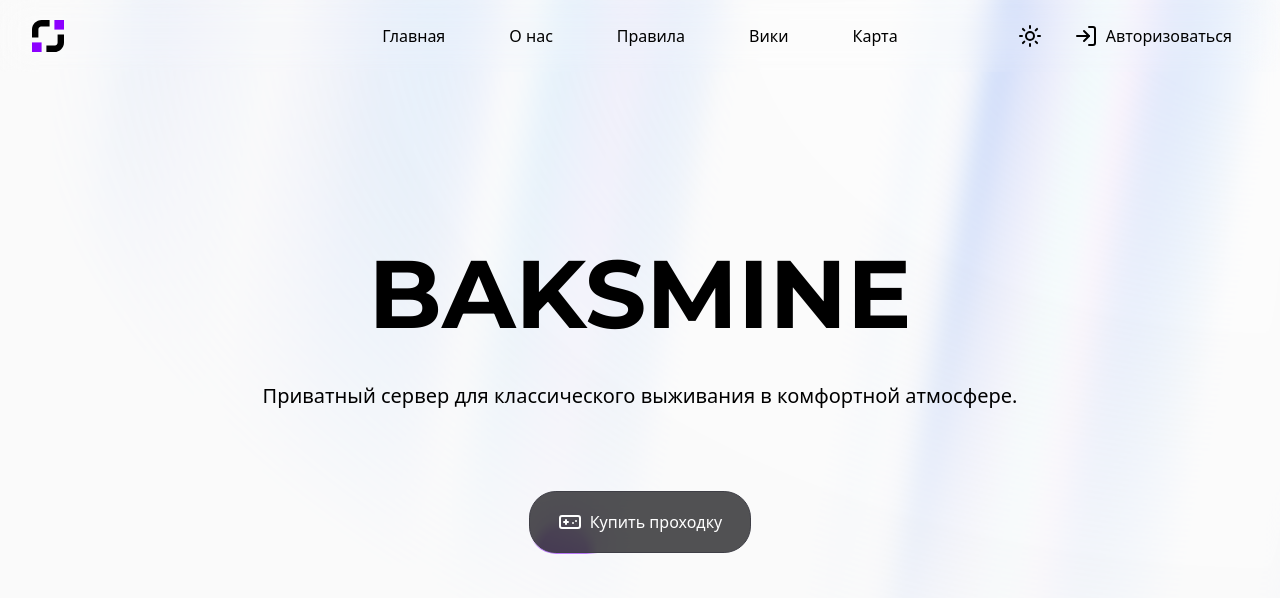
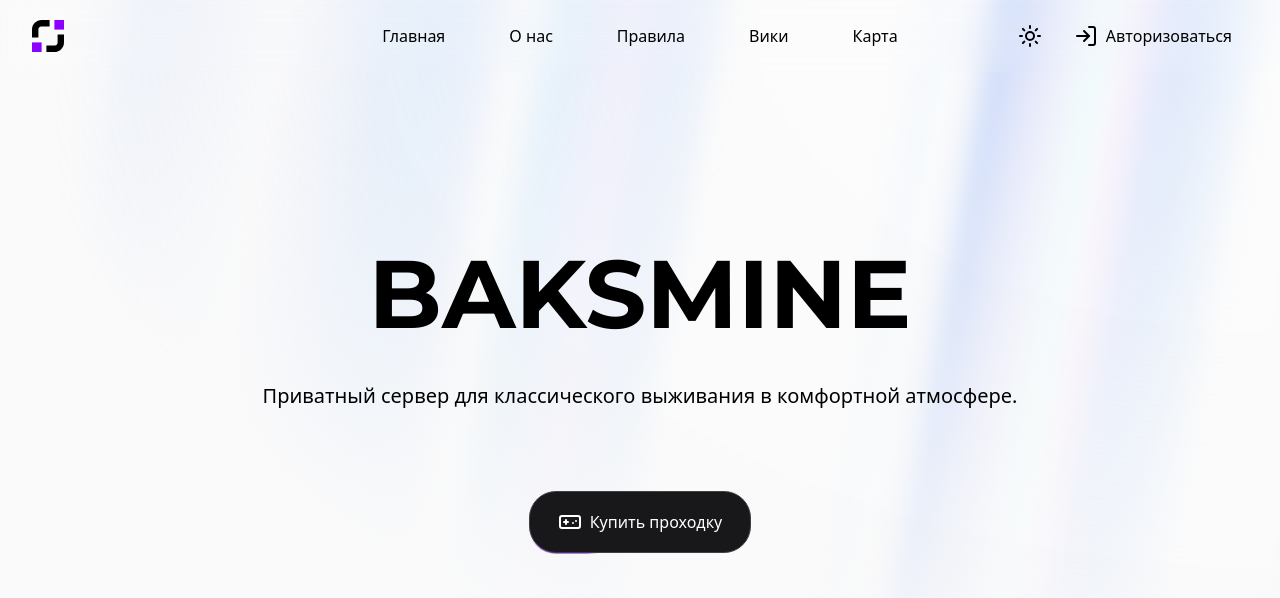
Before and after one commit to ShotMeow/baksmine, a Next.js app: page / in a window 1280 px wide. Shown: the top 598 px of the page. Built offline with nearby package versions, Linux system fonts and the light colour scheme.

Commit message:
Fixed: home page button

```diff
--- a/app/page.tsx
+++ b/app/page.tsx
@@ -19,7 +19,7 @@ const Home: FC = () => {
           }
         />
       </p>
-      <div className="mt-10 animate-show md:mt-20">
+      <div className="mt-10 md:mt-20">
         <Button>
           <Gamepad />
           Купить проходку
--- a/src/features/theme/components/MovingBorder.tsx
+++ b/src/features/theme/components/MovingBorder.tsx
@@ -12,7 +12,6 @@ import clsx from "clsx";
 export function Button({
   borderRadius = "1.75rem",
   children,
-  as: Component = "button",
   containerClassName,
   borderClassName,
   duration,
@@ -21,7 +20,6 @@ export function Button({
 }: {
   borderRadius?: string;
   children: React.ReactNode;
-  as?: any;
   containerClassName?: string;
   borderClassName?: string;
   duration?: number;
@@ -29,7 +27,10 @@ export function Button({
   [key: string]: any;
 }) {
   return (
-    <Component
+    <motion.button
+      initial={{ scale: 0, filter: "blur(10px)", opacity: 0 }}
+      animate={{ scale: 1, filter: "blur(0px)", opacity: 1 }}
+      transition={{ duration: 2 }}
       className={clsx(
         "relative h-16 w-56 overflow-hidden bg-transparent p-px text-xl ",
         containerClassName,
@@ -55,7 +56,7 @@ export function Button({
 
       <div
         className={clsx(
-          "relative flex size-full items-center justify-center gap-2 border border-zinc-700 bg-zinc-800/[0.8] text-base font-medium text-white antialiased backdrop-blur-xl",
+          "relative flex size-full items-center justify-center gap-2 border border-zinc-700 bg-zinc-900 text-base font-medium text-white antialiased backdrop-blur-xl",
           className,
         )}
         style={{
@@ -64,7 +65,7 @@ export function Button({
       >
         {children}
       </div>
-    </Component>
+    </motion.button>
   );
 }
 
--- a/tailwind.config.ts
+++ b/tailwind.config.ts
@@ -25,6 +25,7 @@ const config = {
       animation: {
         aurora: "aurora 60s linear infinite",
         show: "show 2s ease",
+        scale: "scale 4s ease",
         "accordion-down": "accordion-down 0.2s ease-out",
         "accordion-up": "accordion-up 0.2s ease-out",
       },
@@ -43,6 +44,16 @@ const config = {
           },
           to: {
             backgroundPosition: "350% 50%, 350% 50%",
+          },
+        },
+        scale: {
+          from: {
+            opacity: "0",
+            transform: "scale(0.6)",
+          },
+          to: {
+            opacity: "1",
+            transform: "scale(1)",
           },
         },
         show: {
```
